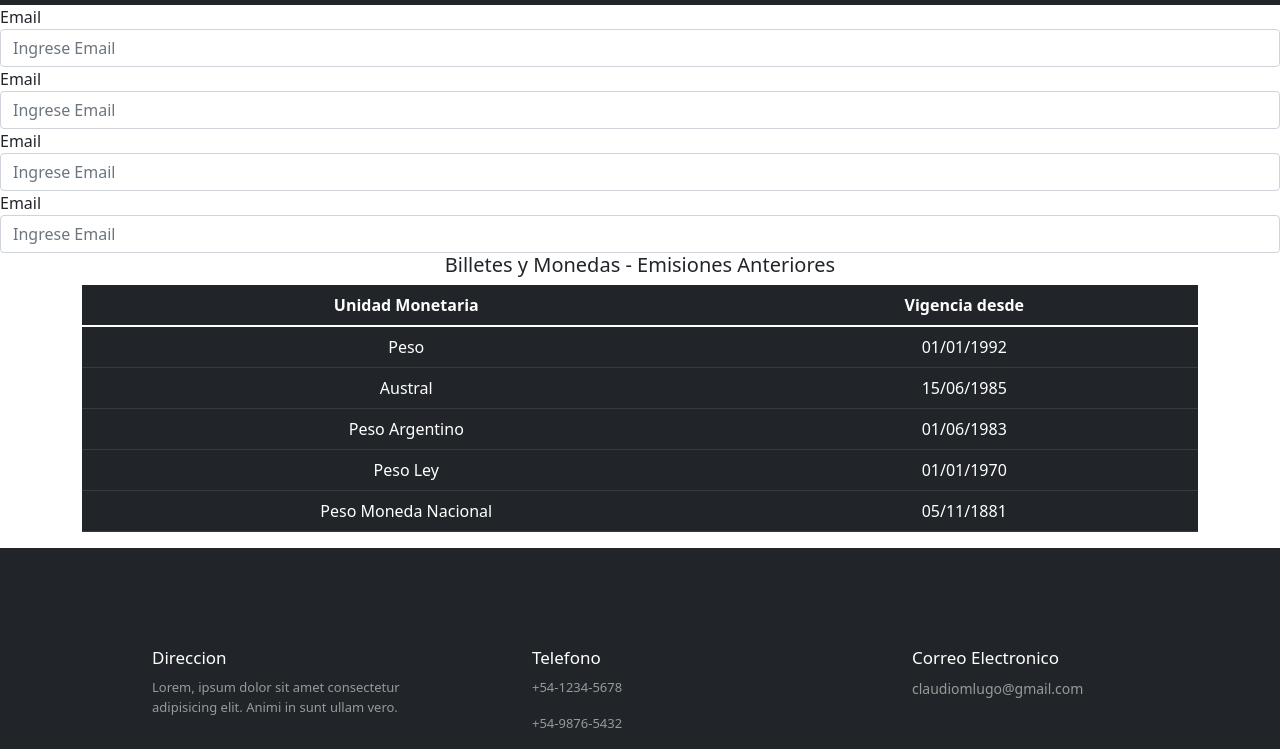
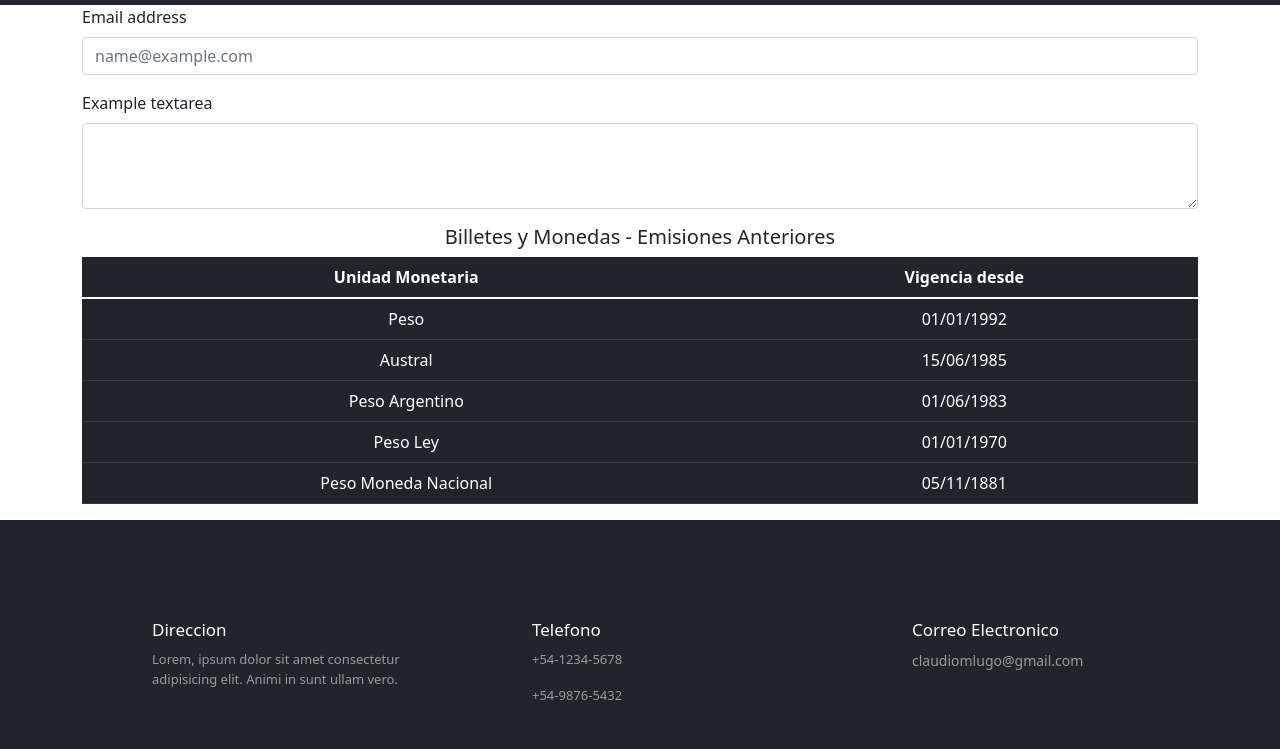
Before and after one commit to Luguit0/casademonedasLUGOCLAUDIO, a plain HTML site: page paginas/contacto.html in a window 1280 px wide. Shown: the part 51-800 px from the top of the page. Drawn offline with nearby package versions, Linux system fonts and the light colour scheme.

Commit message:
mejorando el form

```diff
--- a/paginas/contacto.html
+++ b/paginas/contacto.html
@@ -45,32 +45,18 @@
     </div>
 </nav>
 <!--HEADER FIN-->
-
-<form action="">
-    <div class="form-group">
-        <label for="email">Email</label>
-        <input type="email" class="form-control" id="email" placeholder="Ingrese Email" name="email">
+<div class="container">
+    <div class="row">
+        <div class="mb-3">
+            <label for="exampleFormControlInput1" class="form-label">Email address</label>
+            <input type="email" class="form-control" id="exampleFormControlInput1" placeholder="name@example.com">
+        </div>
+        <div class="mb-3">
+            <label for="exampleFormControlTextarea1" class="form-label">Example textarea</label>
+            <textarea class="form-control" id="exampleFormControlTextarea1" rows="3"></textarea>
+        </div>
     </div>
-</form>
-<form action="">
-    <div class="form-group">
-        <label for="email">Email</label>
-        <input type="email" class="form-control" id="email" placeholder="Ingrese Email" name="email">
-    </div>
-</form>
-<form action="">
-    <div class="form-group">
-        <label for="email">Email</label>
-        <input type="email" class="form-control" id="email" placeholder="Ingrese Email" name="email">
-    </div>
-</form>
-<form action="">
-    <div class="form-group">
-        <label for="email">Email</label>
-        <input type="email" class="form-control" id="email" placeholder="Ingrese Email" name="email">
-    </div>
-</form>
-
+</div>
 <!--TABLA-->
 <div class="container">
     <h5 class="text-center">Billetes y Monedas - Emisiones Anteriores</h4>
```
